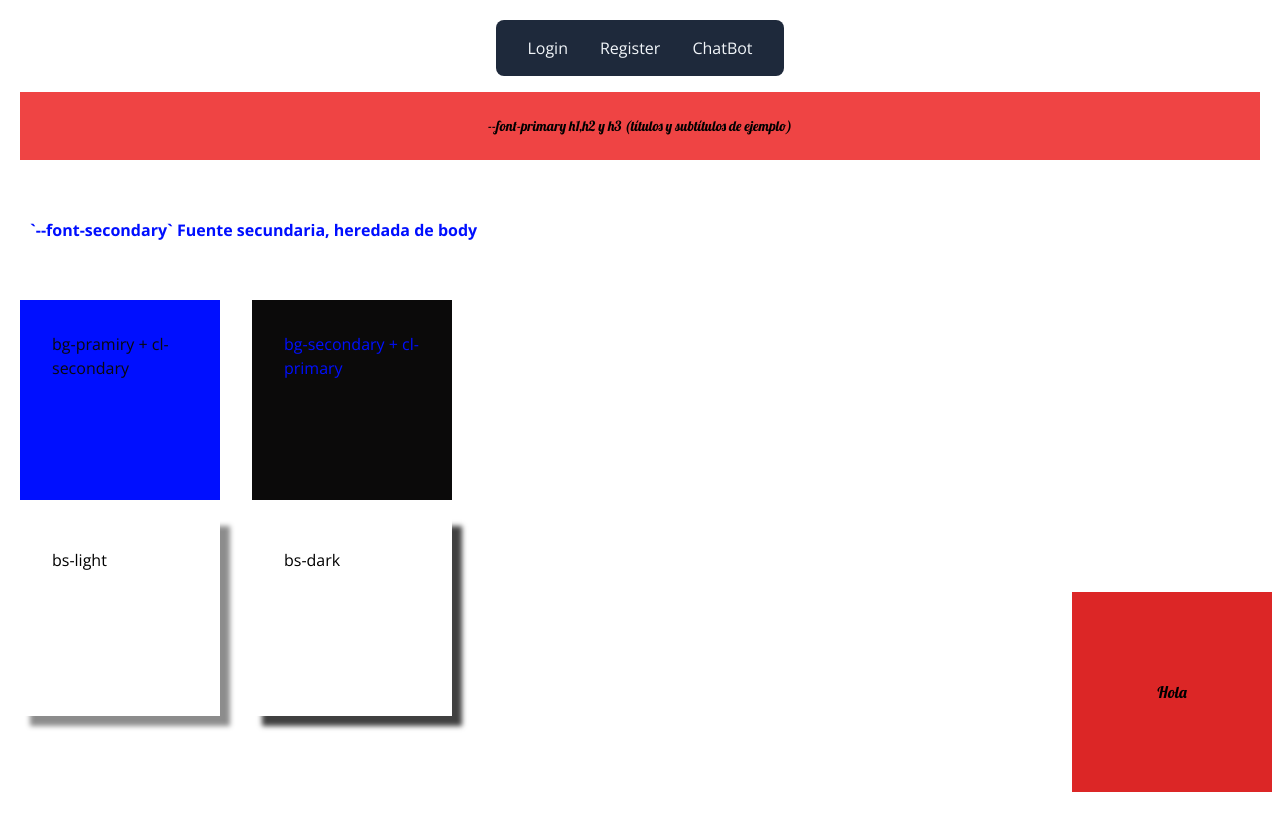
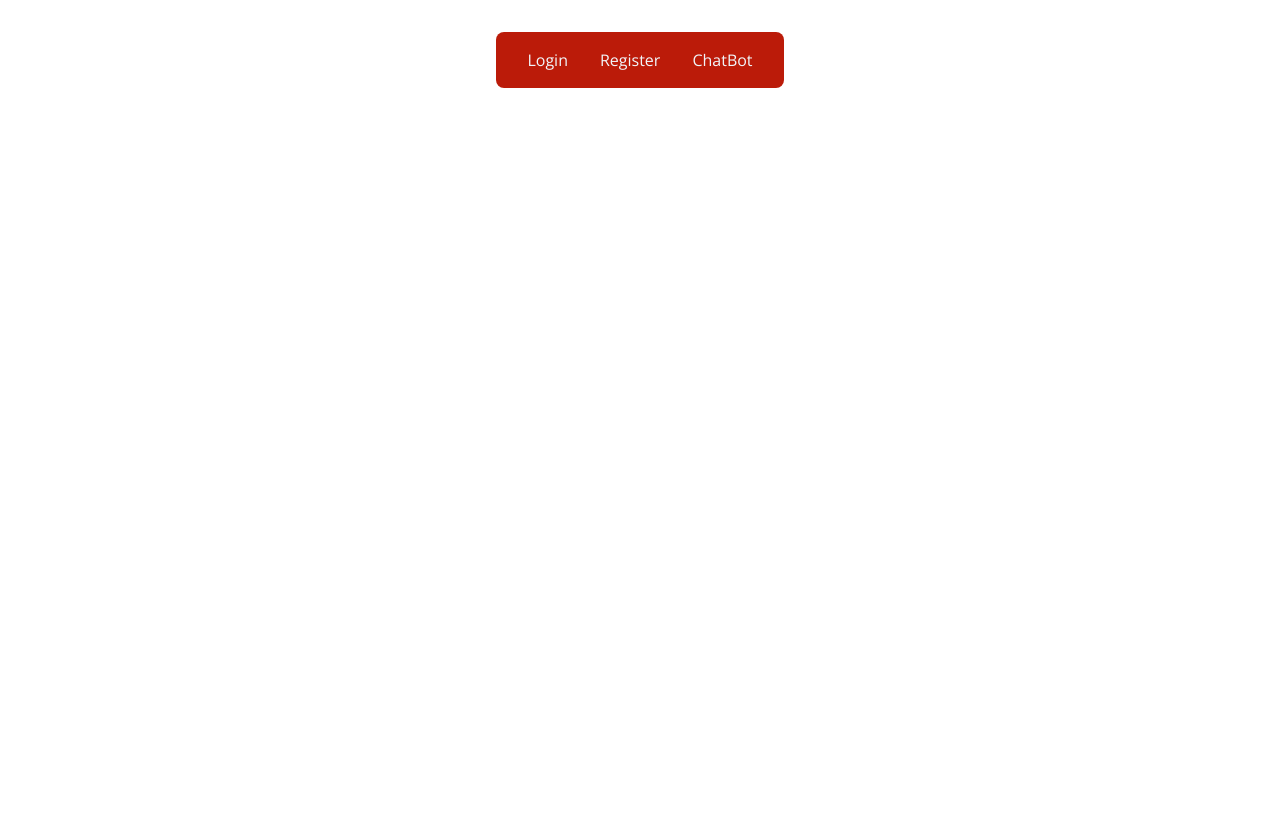
Before and after one commit to No-Country/S12-04-T-Node-React, a React (Vite) app in the folder frontend/: page / in a window 1280 px wide. Before the commit the page ends 800 px from the top, so only its background shows below. Built offline with nearby package versions, Linux system fonts and the light colour scheme.

Commit message:
add navigation test

```diff
--- a/frontend/src/index.css
+++ b/frontend/src/index.css
@@ -63,8 +63,13 @@ h3 {
   color: var(--color-primary);
 }
 
+
 .cl-secondary {
   color: var(--color-secondary);
+}
+
+.bg-red {
+  background-color: var(--color-red-strong);
 }
 
 .bg-primary {
--- a/frontend/src/pages/Home.jsx
+++ b/frontend/src/pages/Home.jsx
@@ -2,8 +2,7 @@ import { Link } from "react-router-dom";
 
 const Home = () => {
   return (
-    <div className="p-5 flex flex-col gap-4">
-      <div className="flex gap-8 justify-center bg-slate-800 p-4 w-72 m-auto rounded-lg">
+    <div className="flex gap-8 justify-center bg-red p-4 w-72 m-auto rounded-lg mt-8">
       <Link to="/signin" className="text-slate-100 hover:text-blue-400">
         Login
       </Link>
@@ -14,51 +13,6 @@ const Home = () => {
         ChatBot
       </Link>
     </div>
-      <h1
-        style={{ textAlign: "center" }}
-        className="text-2xl bg-red-500 p-6 hover:bg-yellow-500 md:text-sm"
-      >
-        --font-primary h1,h2 y h3 (títulos y subtítulos de ejemplo)
-      </h1>
-
-      <p className="p-[10px] my-[2rem] cl-primary font-bold">
-        `--font-secondary` Fuente secundaria, heredada de body
-      </p>
-
-      <div style={{ display: "flex", gap: "2rem" }}>
-        <div
-          style={{ height: "200px", width: "200px", padding: "2rem" }}
-          className="bg-primary"
-        >
-          <p className="cl-secondary">bg-pramiry + cl-secondary</p>
-        </div>
-
-        <div
-          style={{ height: "200px", width: "200px", padding: "2rem" }}
-          className="bg-secondary"
-        >
-          <p className="cl-primary">bg-secondary + cl-primary</p>
-        </div>
-      </div>
-
-      <div style={{ display: "flex", gap: "2rem" }}>
-        <div
-          style={{ height: "200px", width: "200px", padding: "2rem" }}
-          className="bs-light"
-        >
-          bs-light
-        </div>
-        <div
-          style={{ height: "200px", width: "200px", padding: "2rem" }}
-          className="bs-dark"
-        >
-          bs-dark
-        </div>
-      </div>
-      <div className="h-[200px] bg-red-600 w-[200px] absolute right-2 bottom-2 flex justify-center items-center hover:text-white">
-        <h1>Hola</h1>
-      </div>
-    </div>
   );
 };
 
```
Lines whose indentation alone changed are shown as unchanged.
